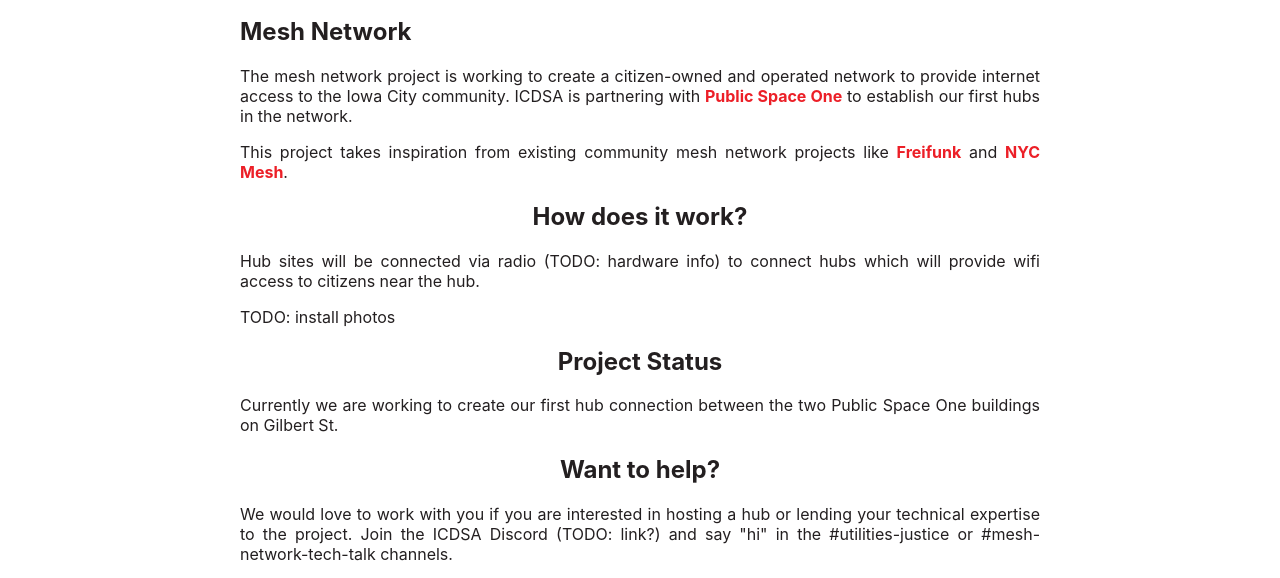
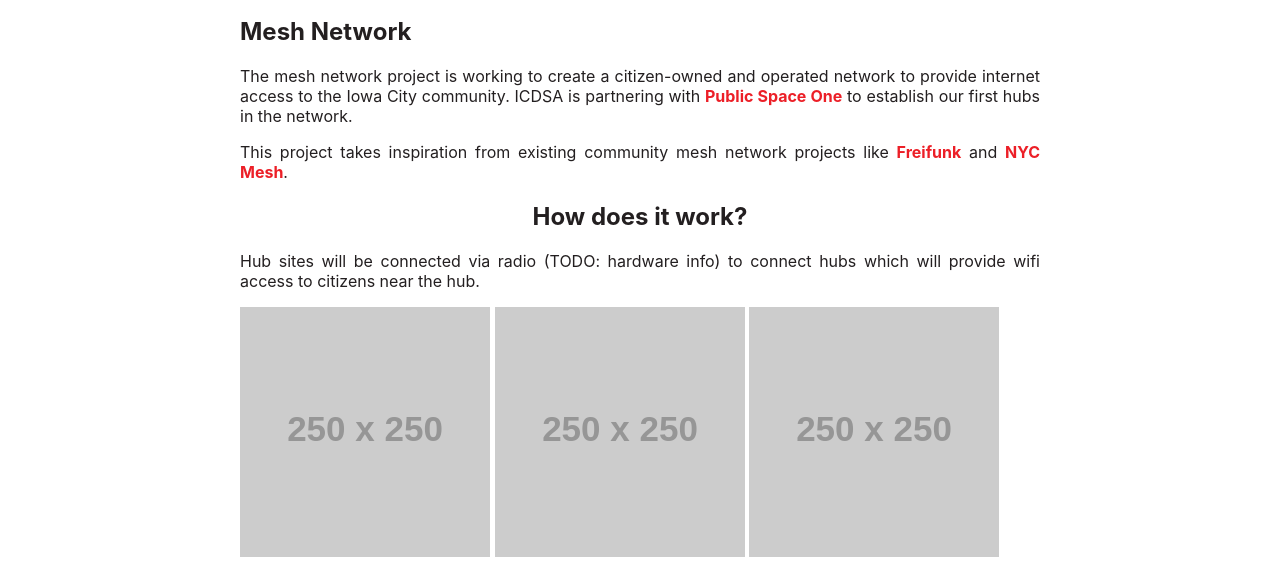
Before and after one commit to wjdenny/icdsa, an Eleventy site: page src/projects/mesh-network.md in a window 1280 px wide. Shown: the part 58-636 px from the top of the page. Built offline with nearby package versions, Linux system fonts and the light colour scheme; Eleventy itself is replaced by a stand-in of ours; files that its build step writes are made by us from their sources; placeholder pictures from the web are drawn by us.

Commit message:
fix: add placeholder images

```diff
--- a/src/projects/mesh-network.md
+++ b/src/projects/mesh-network.md
@@ -8,7 +8,9 @@
 
 Hub sites will be connected via radio (TODO: hardware info) to connect hubs which will provide wifi access to citizens near the hub.
 
-TODO: install photos
+![](https://placehold.co/250)
+![](https://placehold.co/250)
+![](https://placehold.co/250)
 
 ## Project Status
 
```
